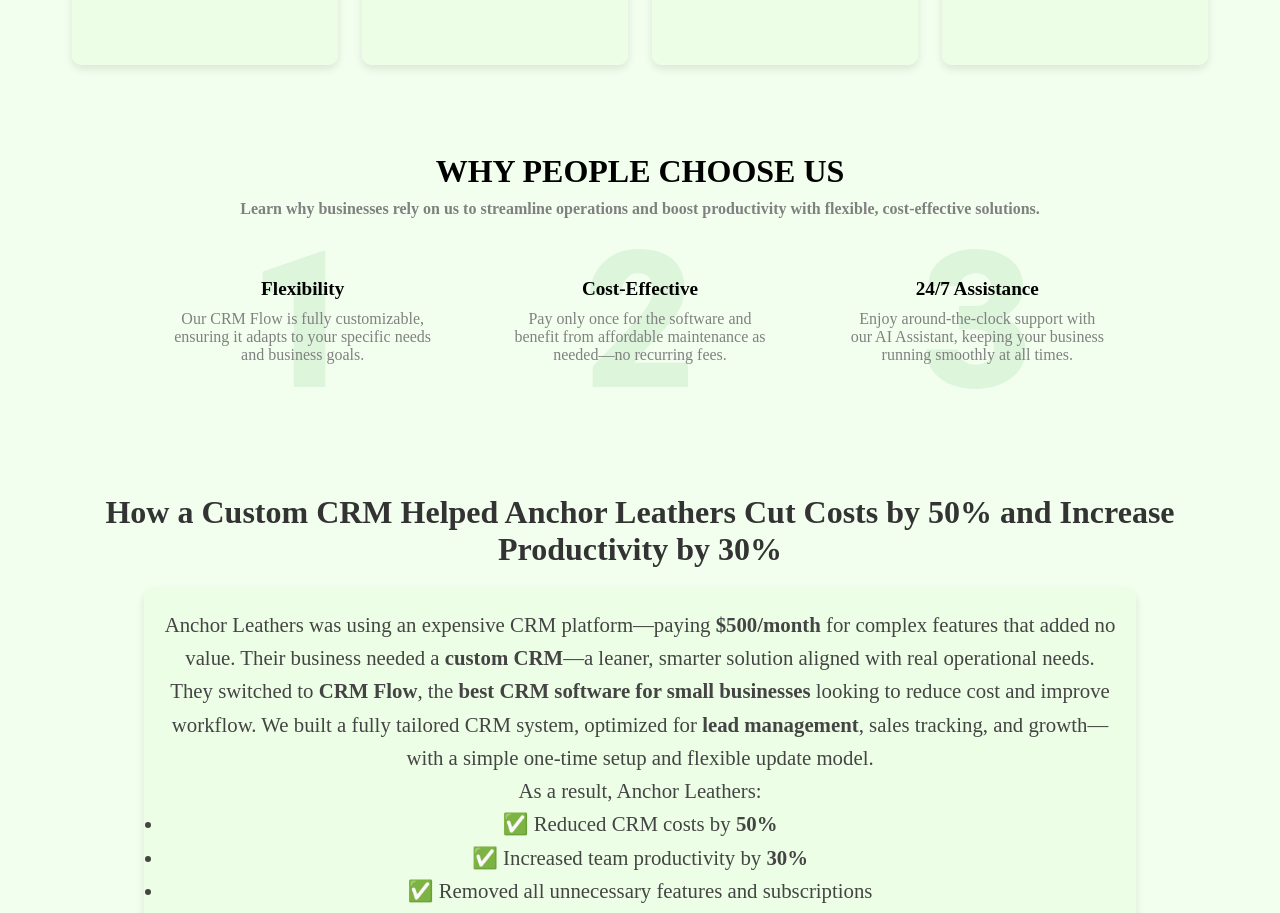
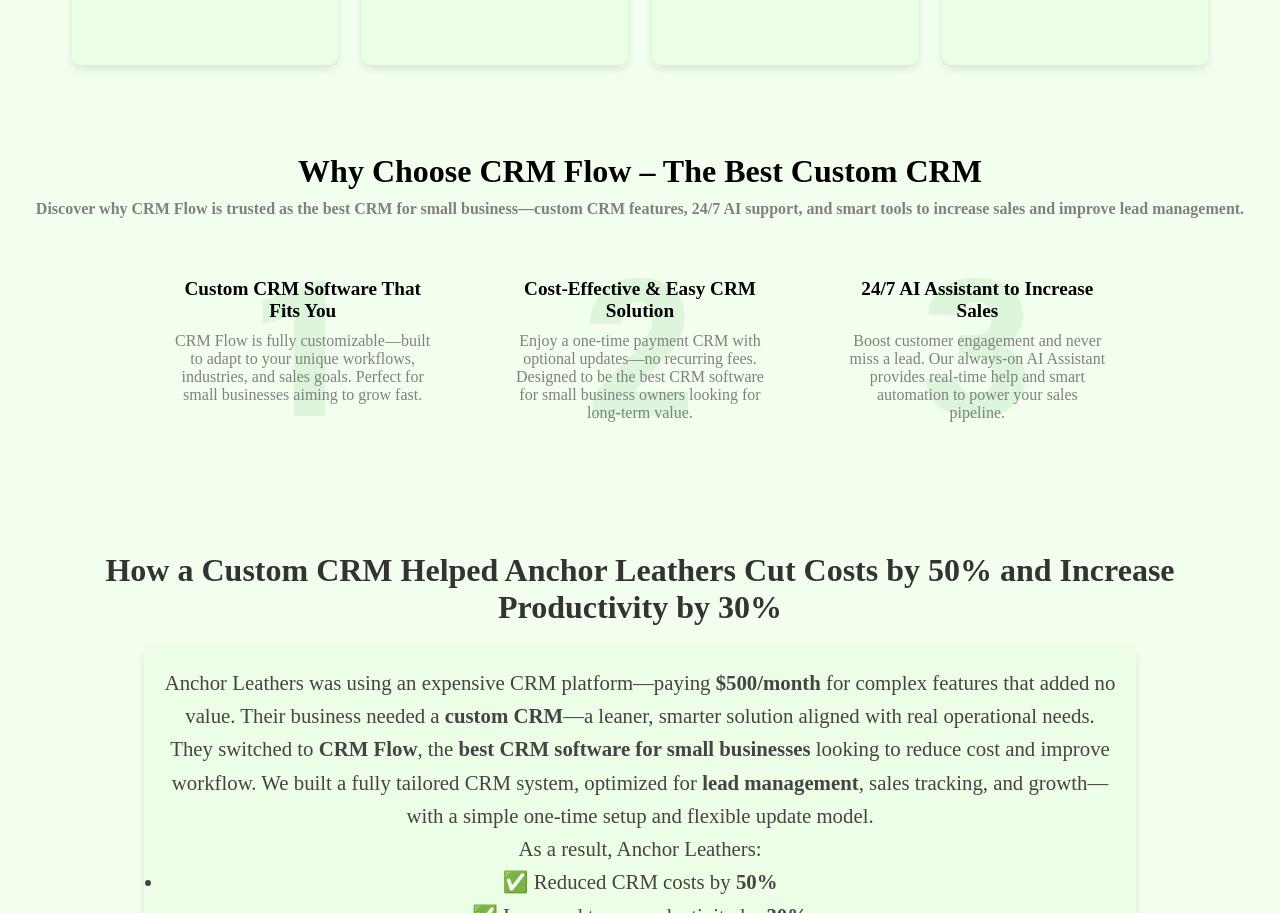
Before and after one commit to Sabarinathan-arun/CRM-Flow-1, a React (Create React App) app: page / in a window 1280 px wide. Shown: the part 2784-3697 px from the top of the page. Built offline with nearby package versions, Linux system fonts and the light colour scheme.

Commit message:
Update WhyChooseUs.jsx

```diff
--- a/src/component/LandingPageComponent/whychooseus/WhyChooseUs.jsx
+++ b/src/component/LandingPageComponent/whychooseus/WhyChooseUs.jsx
@@ -1,46 +1,53 @@
 import React from "react";
-import "../../css/chooseus.css"; // Import external CSS
+import { Helmet } from "react-helmet";
+import "../../css/chooseus.css";
 
 const WhyChooseUs = () => {
   const features = [
     {
       id: 1,
-     title: "Flexibility" ,
-     description: "Our CRM Flow is fully customizable, ensuring it adapts to your specific needs and business goals."
+      title: "Custom CRM Software That Fits You",
+      description: "CRM Flow is fully customizable—built to adapt to your unique workflows, industries, and sales goals. Perfect for small businesses aiming to grow fast.",
     },
-    { id: 2,
-    title: "Cost-Effective",
-    description: "Pay only once for the software and benefit from affordable maintenance as needed—no recurring fees."
+    {
+      id: 2,
+      title: "Cost-Effective & Easy CRM Solution",
+      description: "Enjoy a one-time payment CRM with optional updates—no recurring fees. Designed to be the best CRM software for small business owners looking for long-term value.",
     },
     {
       id: 3,
-    title: "24/7 Assistance",
-    description: "Enjoy around-the-clock support with our AI Assistant, keeping your business running smoothly at all times."
+      title: "24/7 AI Assistant to Increase Sales",
+      description: "Boost customer engagement and never miss a lead. Our always-on AI Assistant provides real-time help and smart automation to power your sales pipeline.",
     },
   ];
 
+  return (
+    <section className="why-container" aria-label="Why Choose CRM Flow">
+      <Helmet>
+        <title>Why Choose CRM Flow - Best Custom CRM for Small Business</title>
+        <meta
+          name="description"
+          content="Explore why CRM Flow is the best CRM software for small business. Get a fully custom CRM with cost-effective pricing, lead management, and 24/7 AI support to increase sales."
+        />
+      </Helmet>
 
-  return (
-    <div className="why-container" >
-      <h1 className="why-title">WHY PEOPLE CHOOSE US</h1>
+      <h1 className="why-title">Why Choose CRM Flow – The Best Custom CRM</h1>
       <p className="why-subtitle">
-      Learn why businesses rely on us to streamline operations and boost productivity with flexible, cost-effective solutions.
+        Discover why CRM Flow is trusted as the best CRM for small business—custom CRM features, 24/7 AI support, and smart tools to increase sales and improve lead management.
       </p>
 
       <div className="why-grid">
         {features.map((feature) => (
-          <div key={feature.id} className="why-card">
+          <article key={feature.id} className="why-card" aria-label={feature.title}>
             <div className="why-number">{feature.id}</div>
             <div className="why-content">
               <h2 className="why-heading">{feature.title}</h2>
-              <p className="why-text">
-               {feature.description}
-              </p>
+              <p className="why-text">{feature.description}</p>
             </div>
-          </div>
+          </article>
         ))}
       </div>
-    </div>
+    </section>
   );
 };
 
```
Lines whose indentation alone changed are shown as unchanged.
